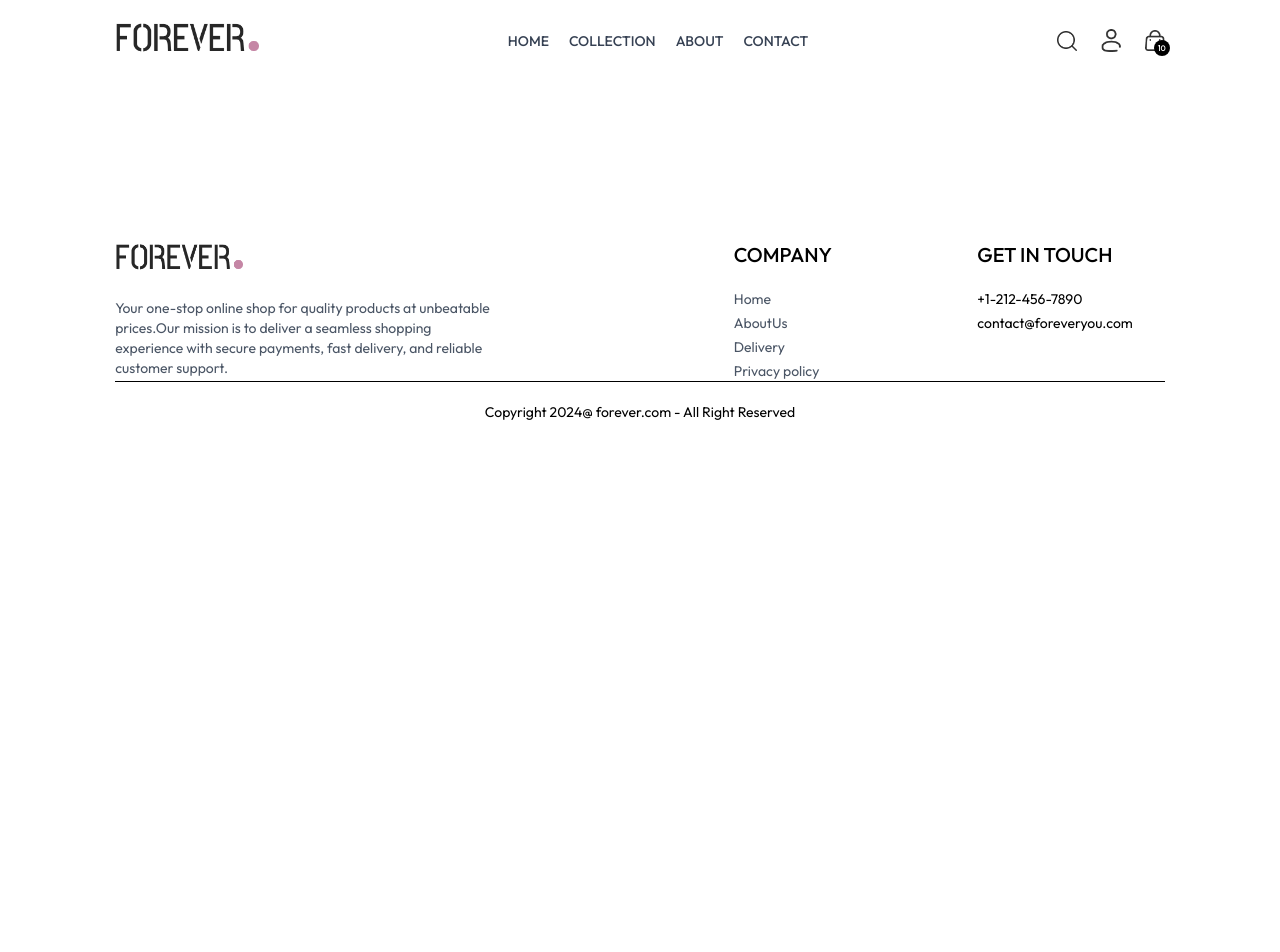
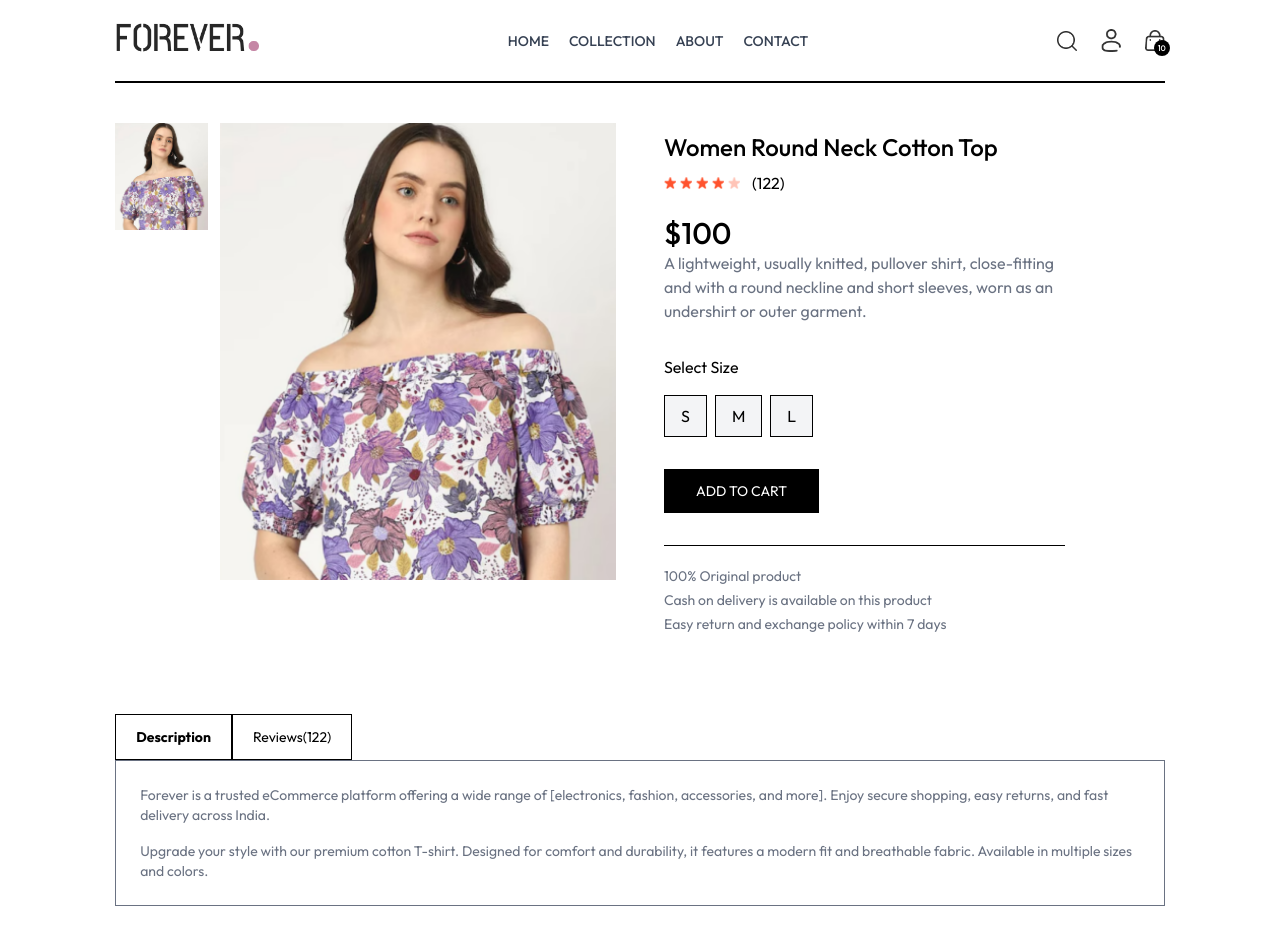
Before and after one commit to AmitParihar17/E-Commerce-Web-Application, a React (Vite) app in the folder frontend/: page /product/aaaaa in a window 1280 px wide. Shown: the top 952 px of the page. Before the commit the page ends 800 px from the top, so only its background shows below. Built offline with nearby package versions, Linux system fonts and the light colour scheme.

Commit message:
create product id  and change some files

```diff
--- a/frontend/src/index.css
+++ b/frontend/src/index.css
@@ -12,6 +12,11 @@
     font-weight: 400;
     font-style: normal;
 }
+
+::-webkit-scrollbar{
+    display: none;
+}
+
  @media (max-width : 640px){
     a.active{
         background-color: black;
--- a/frontend/src/pages/Collection.jsx
+++ b/frontend/src/pages/Collection.jsx
@@ -142,7 +142,7 @@
         {/* Map Products */}
           <div className="grid grid-cols-2 md:grid-cols-3 lg:grid-cols-4 gap-4 gap-y-6">
                   {filterProducts.map((item,index) => (
-                        <ProductItem key={index} id={item.id} name={item.name} image={item.image} price={item.price} />
+                        <ProductItem key={index} id={item._id} name={item.name} image={item.image} price={item.price} />
                   ))}
           </div>
       </div>
--- a/frontend/src/pages/Product.jsx
+++ b/frontend/src/pages/Product.jsx
@@ -1,11 +1,123 @@
-import React from 'react'
+import React, { useContext, useEffect, useState } from "react";
+import { useParams } from "react-router-dom";
+import { ShopContext } from "../context/ShopContext";
+import { assets } from "../assets/assets";
 
 const Product = () => {
-  return (
-    <div>
+  const { productId } = useParams();
+  // console.log(productId);
+  const { products, currency } = useContext(ShopContext);
+  const [productData, setProductData] = useState(false);
+  const [image, setImage] = useState("");
+  const[size,setSize] = useState('')
 
+  const fetchProductData = async () => {
+    products.map((item) => {
+      if (item._id === productId) {
+        setProductData(item);
+        // console.log(item);
+        setImage(item.image[0]);
+        return null;
+      }
+    });
+  };
+
+  useEffect(() => {
+    fetchProductData();
+  }, [productId, products]);
+
+  return productData ? (
+    <div className="border-t-2 pt-10 transition-opacity ease-in duration-500 opacity-100">
+      {/* Productdata */}
+      <div className="flex gap-12 sm:gap-12 flex-col sm:flex-row">
+        {/* ProductImages */}
+        <div className="flex-1 flex flex-col-reverse gap-3 sm:flex-row">
+          <div className="flex sm:flex-col overflow-x-auto sm:overflow-y-scroll justify-between sm:justify-normal sm:w-[18.7%] w-full">
+            {productData.image.map((item, index) => (
+              <img
+                onClick={() => setImage(item)}
+                src={item}
+                key={index}
+                className="w-[24%] sm:w-full sm:mb-3 flex-shrink-0 cursor-pointer"
+                alt=""
+              />
+            ))}
+          </div>
+          <div className="w-full sm:w-[80%]">
+            <img src={image} className="w-full h-auto" alt="" />
+          </div>
+        </div>
+        {/* -----------Product Info--------------- */}
+
+        <div className="flex-1">
+          <h1 className="font-medium text-2xl mt-2">{productData.name}</h1>
+          <div className="flex items-center gap-1 mt-2">
+            <img src={assets.star_icon} alt="" className="w-3 5" />
+            <img src={assets.star_icon} alt="" className="w-3 5" />
+            <img src={assets.star_icon} alt="" className="w-3 5" />
+            <img src={assets.star_icon} alt="" className="w-3 5" />
+            <img src={assets.star_dull_icon} alt="" className="w-3 5" />
+            <p className="pl-2">(122)</p>
+          </div>
+          <p className="mt-5 text-3xl font-medium">
+            {currency}
+            {productData.price}
+          </p>
+          <p className="t-5 text-gray-500 md:w-4/5">
+            {productData.description}
+          </p>
+          <div className="flex flex-col gap-4 my-8">
+            <p>Select Size</p>
+            <div className="flex gap-2">
+              {productData.sizes.map((item, index) => (
+                <button
+                  onClick={() => setSize(item)}
+                  className={`border py-2 px-4 bg-gray-100 cursor-pointer ${
+                    item === size ? "border-orange-500" : ""
+                  }`}
+                  key={index}
+                >
+                  {item}
+                </button>
+              ))}
+            </div>
+          </div>
+
+          <button className="bg-black text-white px-8 py-3 text-sm active:bg-gray-700 cursor-pointer">
+            ADD TO CART
+          </button>
+          <hr className="mt-8 sm:w-4/5" />
+          <div className="text-sm text-gray-500 mt-5 flex flex-col  gap-1">
+            <p>100% Original product</p>
+            <p>Cash on delivery is available on this product</p>
+            <p>Easy return and exchange policy within 7 days</p>
+          </div>
+        </div>
+      </div>
+      {/*Description and review section */}
+
+      <div className="mt-20">
+        <div className="flex">
+          <b className="border px-5 py-3 text-sm">Description</b>
+          <p className="border px-5 py-3 text-sm">Reviews(122)</p>
+        </div>
+        <div className="flex flex-col gap-4 border px-6 py-6 text-sm text-gray-500">
+          <p>
+            Forever is a trusted eCommerce platform offering a wide range of
+            [electronics, fashion, accessories, and more]. Enjoy secure
+            shopping, easy returns, and fast delivery across India.
+          </p>
+          <p>
+            Upgrade your style with our premium cotton T-shirt. Designed for
+            comfort and durability, it features a modern fit and breathable
+            fabric. Available in multiple sizes and colors.
+          </p>
+        </div>
+      </div>
     </div>
-  )
-}
+  ) : (
+    <div className="opacity-0"></div>
+  );
+};
 
-export default Product
+export default Product;
```
